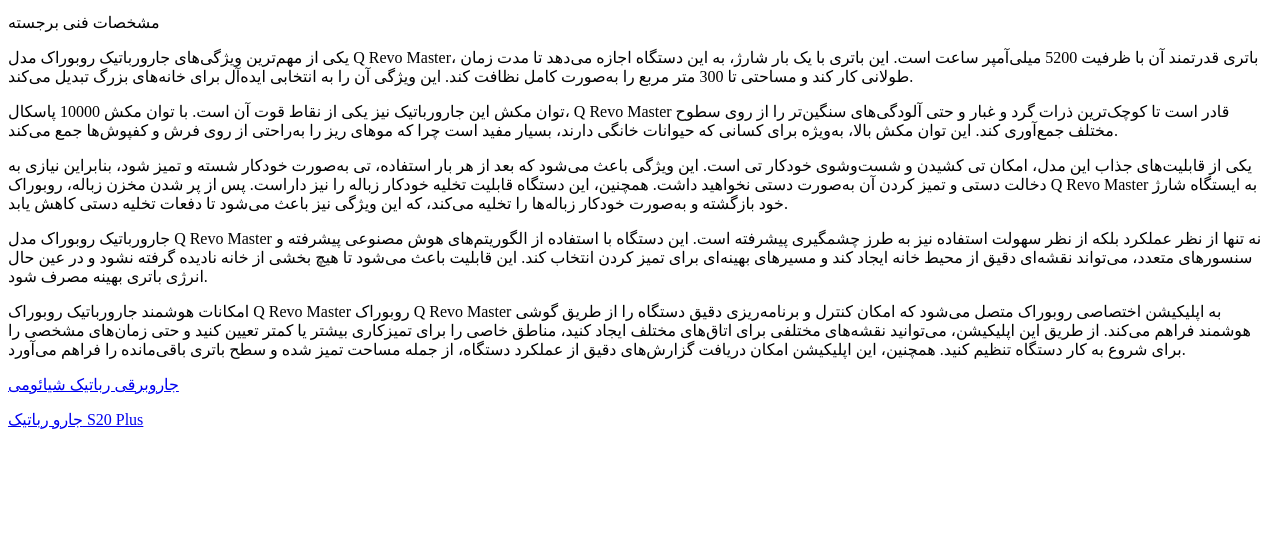
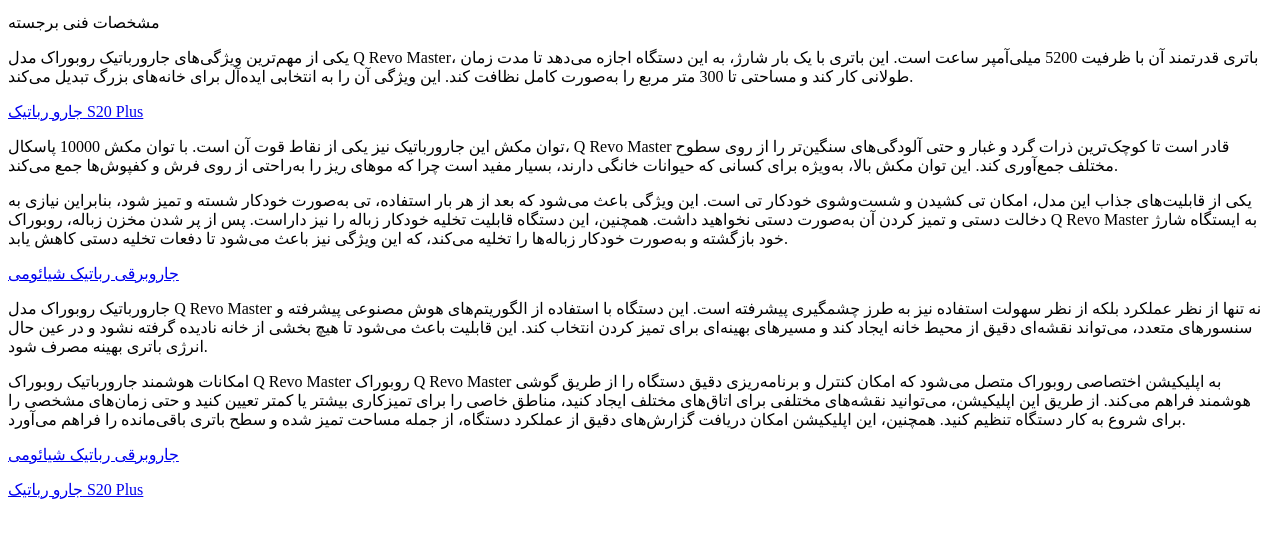
Before and after one commit to xiaomihome2/aa, a plain HTML site: page index.html in a window 1280 px wide. Shown: the part 101-638 px from the top of the page. Drawn offline with Linux system fonts and the light colour scheme.

Commit message:
Update index.html
Signed-off-by: xiaomihome2 <aryantik.2024@gmail.com>

```diff
--- a/index.html
+++ b/index.html
@@ -11,11 +11,16 @@
 
     <p>مشخصات فنی برجسته</p>
     <p>یکی از مهم‌ترین ویژگی‌های جارورباتیک روبوراک مدل Q Revo Master، باتری قدرتمند آن با ظرفیت 5200 میلی‌آمپر ساعت است. این باتری با یک بار شارژ، به این دستگاه اجازه می‌دهد تا مدت زمان طولانی کار کند و مساحتی تا 300 متر مربع را به‌صورت کامل نظافت کند. این ویژگی آن را به انتخابی ایده‌آل برای خانه‌های بزرگ تبدیل می‌کند.</p>
-
+ <p>
+        <a href="https://aryantik.com/product/%d8%ac%d8%a7%d8%b1%d9%88-%d8%b1%d8%a8%d8%a7%d8%aa%db%8c%da%a9-%d8%b4%db%8c%d8%a7%d8%a6%d9%88%d9%85%db%8c-%d9%85%d8%af%d9%84-xiaomi-robot-vacuum-s20-plus/" target="_blank">جارو رباتیک S20 Plus</a>
+    </p>
     <p>توان مکش این جارورباتیک نیز یکی از نقاط قوت آن است. با توان مکش 10000 پاسکال، Q Revo Master قادر است تا کوچک‌ترین ذرات گرد و غبار و حتی آلودگی‌های سنگین‌تر را از روی سطوح مختلف جمع‌آوری کند. این توان مکش بالا، به‌ویژه برای کسانی که حیوانات خانگی دارند، بسیار مفید است چرا که موهای ریز را به‌راحتی از روی فرش و کفپوش‌ها جمع می‌کند.</p>
 
     <p>یکی از قابلیت‌های جذاب این مدل، امکان تی کشیدن و شست‌وشوی خودکار تی است. این ویژگی باعث می‌شود که بعد از هر بار استفاده، تی به‌صورت خودکار شسته و تمیز شود، بنابراین نیازی به دخالت دستی و تمیز کردن آن به‌صورت دستی نخواهید داشت. همچنین، این دستگاه قابلیت تخلیه خودکار زباله را نیز داراست. پس از پر شدن مخزن زباله، روبوراک Q Revo Master به ایستگاه شارژ خود بازگشته و به‌صورت خودکار زباله‌ها را تخلیه می‌کند، که این ویژگی نیز باعث می‌شود تا دفعات تخلیه دستی کاهش یابد.</p>
 
+    <p>
+        <a href="https://aryantik.com/product-category/%d8%ac%d8%a7%d8%b1%d9%88%d8%a8%d8%b1%d9%82%db%8c-%d8%b1%d8%a8%d8%a7%d8%aa%db%8c%da%a9-%d8%b4%db%8c%d8%a7%d8%a6%d9%88%d9%85%db%8c-%d8%a7%da%a9%d9%88%d9%88%da%a9%d8%b3-%d8%af%d8%b1%db%8c%d9%85/" target="_blank">جاروبرقی رباتیک شیائومی</a>
+    </p>
     <p>جارورباتیک روبوراک مدل Q Revo Master نه تنها از نظر عملکرد بلکه از نظر سهولت استفاده نیز به طرز چشمگیری پیشرفته است. این دستگاه با استفاده از الگوریتم‌های هوش مصنوعی پیشرفته و سنسورهای متعدد، می‌تواند نقشه‌ای دقیق از محیط خانه ایجاد کند و مسیرهای بهینه‌ای برای تمیز کردن انتخاب کند. این قابلیت باعث می‌شود تا هیچ بخشی از خانه نادیده گرفته نشود و در عین حال انرژی باتری بهینه مصرف شود.</p>
 
     <p>امکانات هوشمند جارورباتیک روبوراک Q Revo Master روبوراک Q Revo Master به اپلیکیشن اختصاصی روبوراک متصل می‌شود که امکان کنترل و برنامه‌ریزی دقیق دستگاه را از طریق گوشی هوشمند فراهم می‌کند. از طریق این اپلیکیشن، می‌توانید نقشه‌های مختلفی برای اتاق‌های مختلف ایجاد کنید، مناطق خاصی را برای تمیزکاری بیشتر یا کمتر تعیین کنید و حتی زمان‌های مشخصی را برای شروع به کار دستگاه تنظیم کنید. همچنین، این اپلیکیشن امکان دریافت گزارش‌های دقیق از عملکرد دستگاه، از جمله مساحت تمیز شده و سطح باتری باقی‌مانده را فراهم می‌آورد.</p>
```
